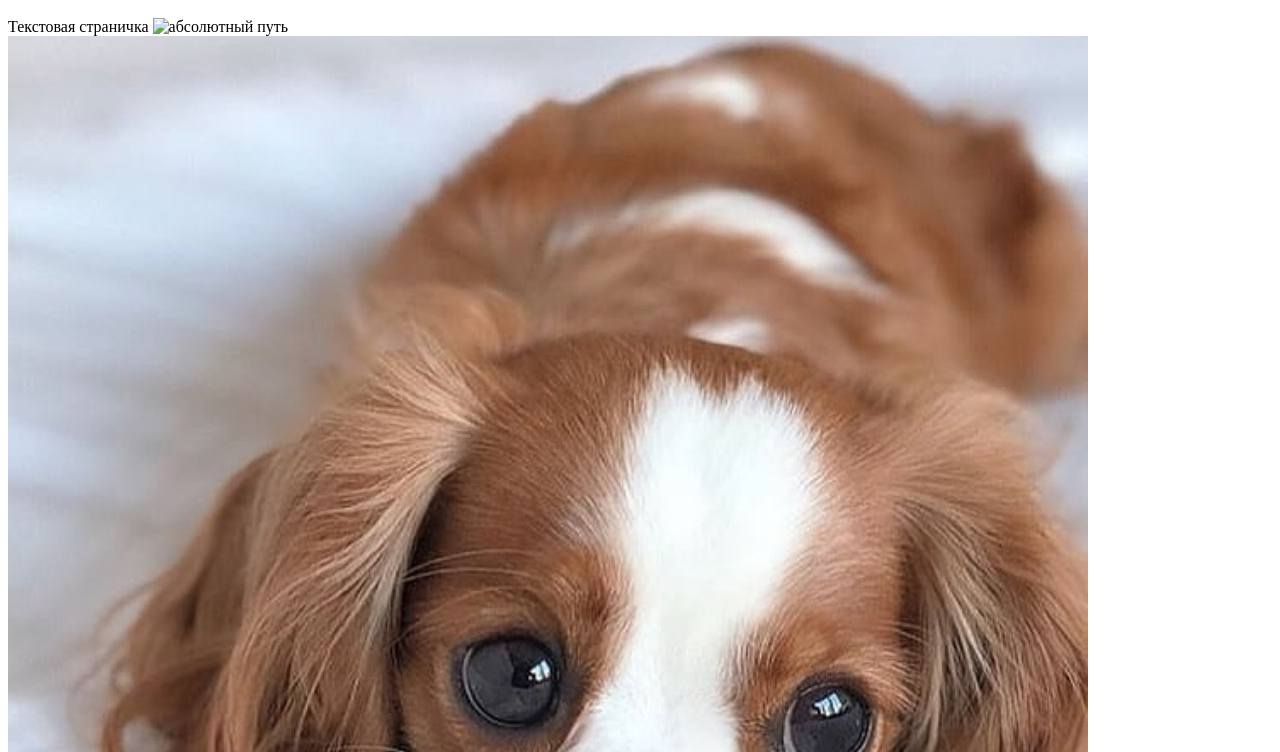
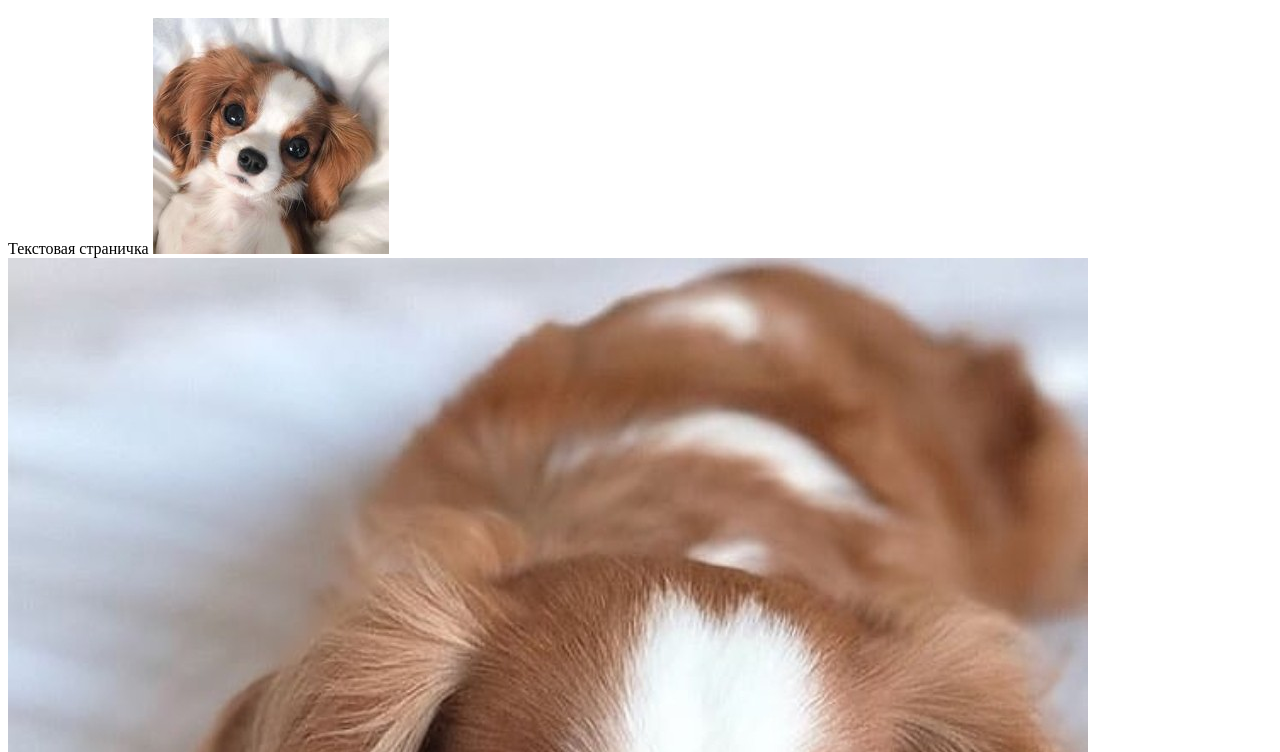
Before and after one commit to sisluvv/project, a plain HTML site: page index.html in a window 1280 px wide. Shown: the part 48-800 px from the top of the page. Drawn offline with Linux system fonts and the light colour scheme.

Commit message:
Add files via upload

```diff
--- a/index.html
+++ b/index.html
@@ -6,7 +6,7 @@
     </head>
 
     <body>
-    <img src="/project/inner/img/123.jpg" alt="абсолютный путь">
+    <img src="/project/img/123.jpg" alt="абсолютный путь">
     <img src="./img/321.jpg" alt="относительный пусть">
 </body>
 </html>
```
